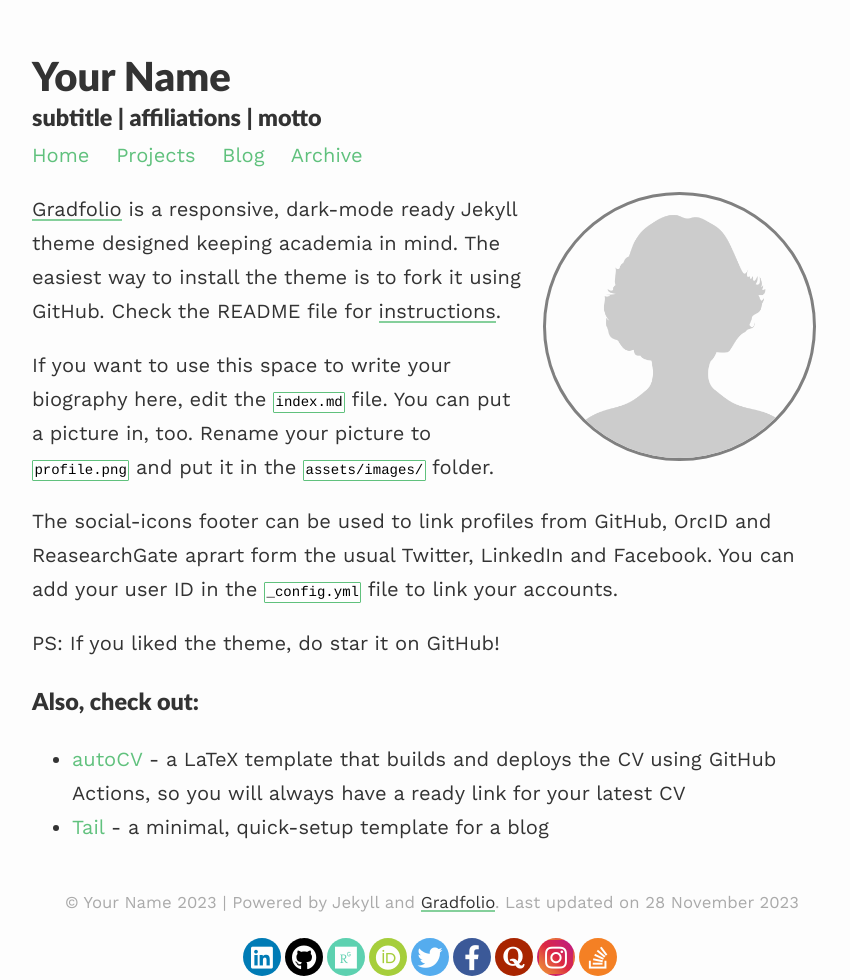
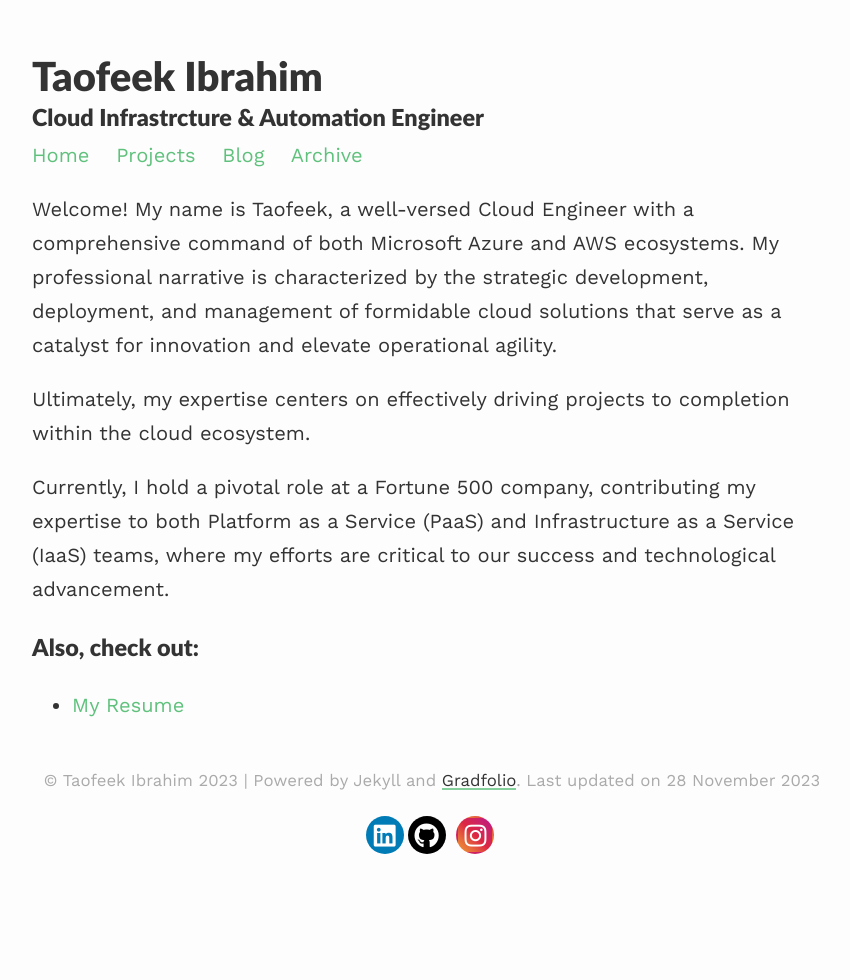
Before and after one commit to taofik-ib/taofik-website, a Jekyll site: the page built from index.md, in a window 1280 px wide. Shown: the whole page, without its empty margins (208-1058 px from the left). Built offline with Jekyll 4.4.1, drawn with Linux system fonts in a browser that asks for light colours; nearby versions of some CDN libraries.

Commit message:
First edit

```diff
--- a/_config.yml
+++ b/_config.yml
@@ -1,7 +1,7 @@
 ### your site title here
 
-title: Your Name
-description: subtitle | affiliations | motto
+title: Taofeek Ibrahim
+description: Cloud Infrastrcture & Automation Engineer
 
 baseurl: /gradfolio #name of GitHub repository
 url: "" #custom url to be used instead of GitHub repository
@@ -13,15 +13,15 @@ permalink: /blog/:year/:title/
 paginate_path: /blog/page:num/
 
 # Social media links in footer
-twitter: "#"
+#twitter: "#"
 linkedin: "#"
-stackoverflow: "#"
+#stackoverflow: "#"
 github: "#"
-researchgate: "#"
-orcid: "#"
-quora: "#"
+#researchgate: "#"
+#orcid: "#"
+#quora: "#"
 instagram: "#"
-facebook: "#"
+#facebook: "#"
 
 
 # Markdown
@@ -43,17 +43,17 @@ compress_html:
   startings: []
 
 #collection
-collections:
-  projects:
-    output: true
-    permalink: /projects/:name/
-    order:
-      - shortProject.md
-      - longerProjectTitle.md
-      - redirect.md
-      - project4.md
-      - project5.md
-      - project6.md
+#collections:
+#  projects:
+#    output: fasle
+#    permalink: /projects/:name/
+#    order:
+#      - shortProject.md
+#      - longerProjectTitle.md
+#      - redirect.md
+#      - project4.md
+#      - project5.md
+#      - project6.md
 
 sass:
   sass_dir: /assets/css/_sass
@@ -65,6 +65,8 @@ include:
 exclude:
   - README.md
   - LICENSE.md
+  - _projects
+  - _posts
 
 plugins:
   - jekyll-seo-tag
--- a/_includes/social-footer.html
+++ b/_includes/social-footer.html
@@ -26,6 +26,7 @@ target="_blank">
 </a>
 {%- endif -%}
 
+{% comment %}
 {%- if site.researchgate -%}
 <a title="{{ _locale_string_follow | replace: '[NAME]', 'ResearchGate' }}"
 class="social-button researchgate"
@@ -34,7 +35,9 @@ target="_blank">
 <i class="fab fa-researchgate"></i>
 </a>
 {%- endif -%}
+{% endcomment %}
 
+{% comment %}
 {%- if site.orcid -%}
 <a title="{{ _locale_string_follow | replace: '[NAME]', 'Orcid' }}"
 class="social-button orcid"
@@ -43,7 +46,9 @@ target="_blank">
 <i class="fab fa-orcid"></i>
 </a>
 {%- endif -%}
+{% endcomment %}
 
+{% comment %}
 {%- if site.twitter -%}
 <a title="{{ _locale_string_follow | replace: '[NAME]', 'Twitter' }}"
 class="social-button twitter"
@@ -52,7 +57,9 @@ target="_blank">
 <i class="fab fa-twitter"></i>
 </a>
 {%- endif -%}
+{% endcomment %}
 
+{% comment %}
 {%- if site.facebook -%}
 <a title="{{ _locale_string_follow | replace: '[NAME]', 'Facebook' }}"
 class="social-button facebook" itemprop="sameAs"
@@ -61,7 +68,9 @@ target="_blank">
 <i class="fab fa-facebook-f"></i>
 </a>
 {%- endif -%}
+{% endcomment %}
 
+{% comment %}
 {%- if site.quora -%}
 <a title="{{ _locale_string_follow | replace: '[NAME]', 'Quora' }}"
 class="social-button quora" itemprop="sameAs"
@@ -70,6 +79,9 @@ target="_blank">
 <i class="fab fa-quora"></i>
 </a>
 {%- endif -%}
+{% endcomment %}
+
+
 
 {%- if site.instagram -%}
 <a title="{{ _locale_string_follow | replace: '[NAME]', 'Instagram' }}"
@@ -80,7 +92,9 @@ target="_blank">
 </a>
 {%- endif -%}
 
-{%- if site.stackoverflow -%}
+
+{% comment %}
+{%-if site.stackoverflow -%}
 <a title="{{ _locale_string_follow | replace: '[NAME]', 'Stackoverflow' }}"
 class="social-button stackoverflow" itemprop="sameAs"
 href="https://stackoverflow.com/users/{{ site.stackoverflow }}"
@@ -88,5 +102,7 @@ target="_blank">
 <i class="fab fa-brands fa-stack-overflow"></i>
 </a>
 {%- endif -%}
+{% endcomment %}
+
 
 </div>
--- a/index.md
+++ b/index.md
@@ -3,19 +3,17 @@ layout: about
 permalink: /
 profile:
   align: right
-  image: profile.png
+  #image: profile.png
 published: true
 ---
 
-[Gradfolio](https://github.com/jitinnair1/gradfolio){:target="_blank"} is a responsive, dark-mode ready Jekyll theme designed keeping academia in mind. The easiest way to install the theme is to fork it using GitHub. Check the README file for [instructions](https://github.com/jitinnair1/gradfolio#installation){:target="_blank"}.
+Welcome! My name is Taofeek, a well-versed Cloud Engineer with a comprehensive command of both Microsoft Azure and AWS ecosystems. My professional narrative is characterized by the strategic development, deployment, and management of formidable cloud solutions that serve as a catalyst for innovation and elevate operational agility.
 
-If you want to use this space to write your biography here, edit the `index.md` file. You can put a picture in, too. Rename your picture to `profile.png` and put it in the `assets/images/` folder.
+Ultimately, my expertise centers on effectively driving projects to completion within the cloud ecosystem.
 
-The social-icons footer can be used to link profiles from GitHub, OrcID and ReasearchGate aprart form the usual Twitter, LinkedIn and Facebook. You can add your user ID in the `_config.yml` file to link your accounts.
-
-PS: If you liked the theme, do star it on GitHub!
+Currently, I hold a pivotal role at a Fortune 500 company, contributing my expertise to both Platform as a Service (PaaS) and Infrastructure as a Service (IaaS) teams, where my efforts are critical to our success and technological advancement.
 
 ### Also, check out:
 
-- [autoCV](https://github.com/jitinnair1/autocv) - a LaTeX template that builds and deploys the CV using GitHub Actions, so you will always have a ready link for your latest CV
-- [Tail](https://github.com/jitinnair1/tail) - a minimal, quick-setup template for a blog
+- [My Resume](https://github.com/jitinnair1/autocv) <!-- - a LaTeX template that builds and deploys the CV using GitHub Actions, so you will always have a ready link for your latest CV -->
+<!-- - [Tail](https://github.com/jitinnair1/tail) - a minimal, quick-setup template for a blog -->
```
Also changed, not shown: Gemfile.lock.
